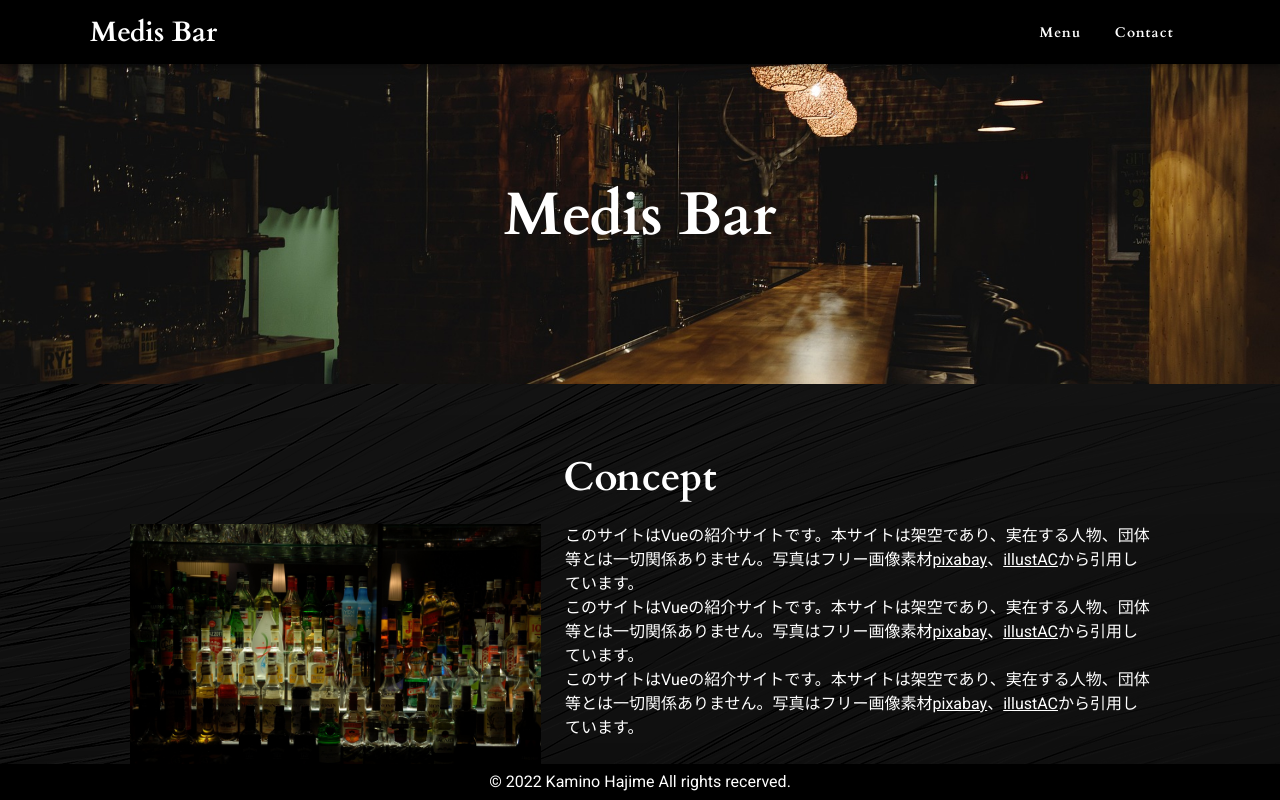
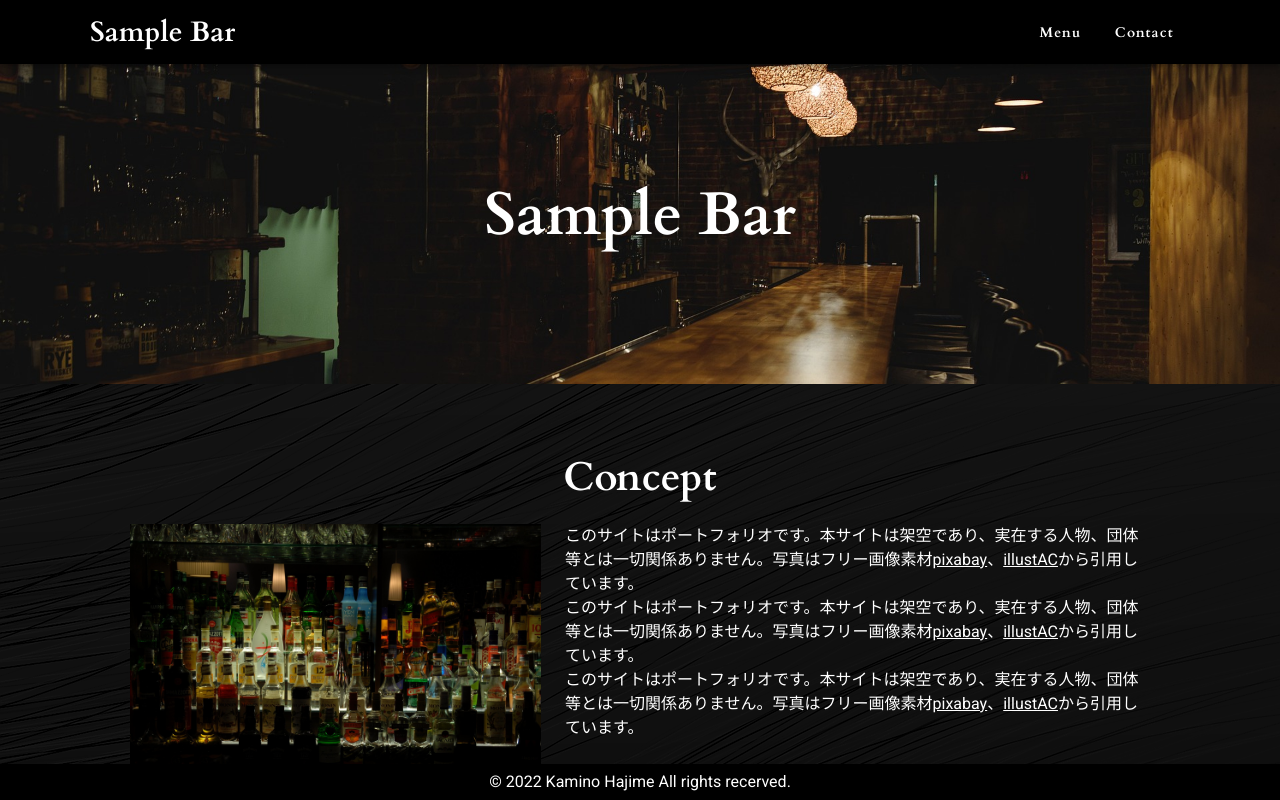
Before and after one commit to iden1107/Medis-Bar, a Nuxt app: page / in a window 1280 px wide. Shown: the top 800 px of the page. Built offline with nearby package versions, Linux system fonts and the light colour scheme.

Commit message:
[modify]タイトル変更

```diff
--- a/layouts/default.vue
+++ b/layouts/default.vue
@@ -87,7 +87,7 @@ export default {
       miniVariant: false,
       right: true,
       rightDrawer: false,
-      title: "Medis Bar",
+      title: "Sample Bar",
     };
   },
   methods:{
--- a/nuxt.config.js
+++ b/nuxt.config.js
@@ -6,8 +6,8 @@ export default {
 
   // Global page headers: https://go.nuxtjs.dev/config-head
   head: {
-    titleTemplate: 'Medis Bar',
-    title: 'Medis Bar',
+    titleTemplate: 'Sample Bar',
+    title: 'Sample Bar',
     htmlAttrs: {
       lang: 'ja'
     },
--- a/pages/index.vue
+++ b/pages/index.vue
@@ -2,7 +2,7 @@
   <div class="home">
     <section class="top">
       <div class="py-5 mx-auto d-flex align-center justify-center">
-        <p class="white--text">Medis Bar</p>
+        <p class="white--text">Sample Bar</p>
       </div>
     </section>
     <section class="concept">
@@ -18,9 +18,9 @@
           </v-col>
           <v-col cols="12" sm="7">
             <p class="white--text">
-              このサイトはVueの紹介サイトです。本サイトは架空であり、実在する人物、団体等とは一切関係ありません。写真はフリー画像素材<a href="https://pixabay.com/ja/" class="white--text">pixabay</a>、<a href="https://www.ac-illust.com/" class="white--text">illustAC</a>から引用しています。<br />
-              このサイトはVueの紹介サイトです。本サイトは架空であり、実在する人物、団体等とは一切関係ありません。写真はフリー画像素材<a href="https://pixabay.com/ja/" class="white--text">pixabay</a>、<a href="https://www.ac-illust.com/" class="white--text">illustAC</a>から引用しています。<br />
-              このサイトはVueの紹介サイトです。本サイトは架空であり、実在する人物、団体等とは一切関係ありません。写真はフリー画像素材<a href="https://pixabay.com/ja/" class="white--text">pixabay</a>、<a href="https://www.ac-illust.com/" class="white--text">illustAC</a>から引用しています。<br />
+              このサイトはポートフォリオです。本サイトは架空であり、実在する人物、団体等とは一切関係ありません。写真はフリー画像素材<a href="https://pixabay.com/ja/" class="white--text">pixabay</a>、<a href="https://www.ac-illust.com/" class="white--text">illustAC</a>から引用しています。<br />
+              このサイトはポートフォリオです。本サイトは架空であり、実在する人物、団体等とは一切関係ありません。写真はフリー画像素材<a href="https://pixabay.com/ja/" class="white--text">pixabay</a>、<a href="https://www.ac-illust.com/" class="white--text">illustAC</a>から引用しています。<br />
+              このサイトはポートフォリオです。本サイトは架空であり、実在する人物、団体等とは一切関係ありません。写真はフリー画像素材<a href="https://pixabay.com/ja/" class="white--text">pixabay</a>、<a href="https://www.ac-illust.com/" class="white--text">illustAC</a>から引用しています。<br />
             </p>
           </v-col>
         </v-row>
```
